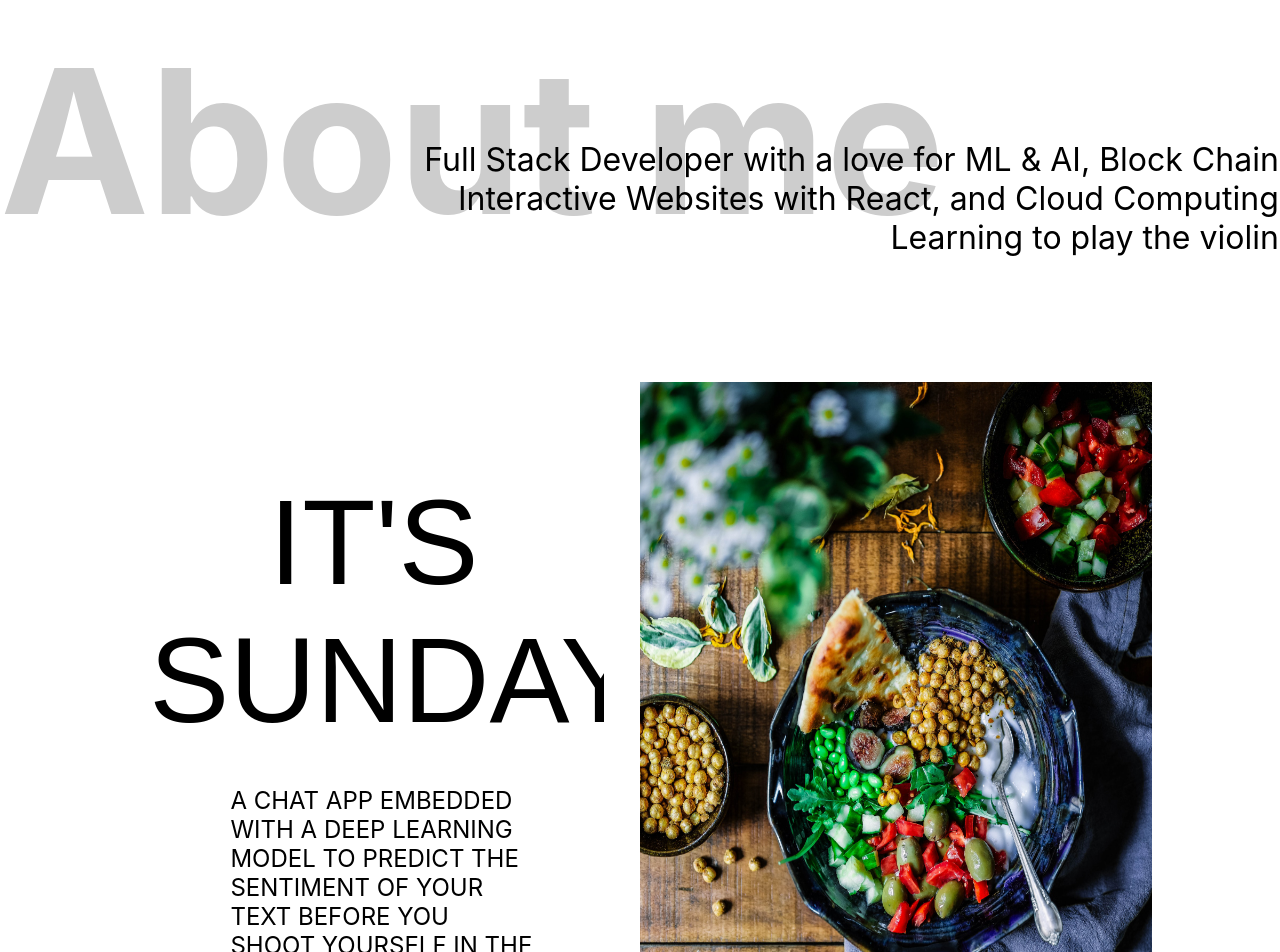
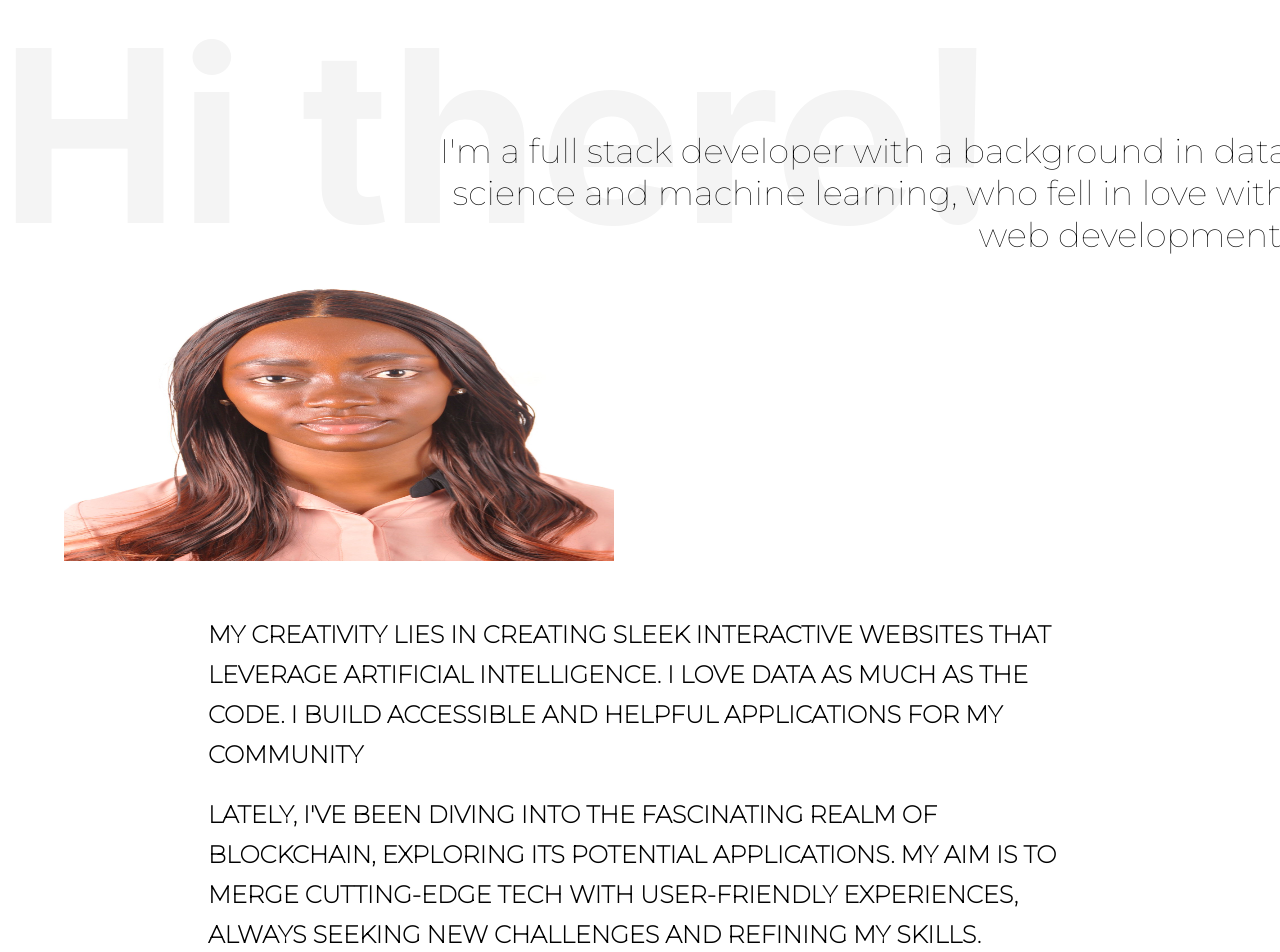
Before and after one commit to coderacheal/my-portfolio-website, a React (Create React App) app: page / in a window 1280 px wide. Shown: the part 880-1832 px from the top of the page. Built offline with nearby package versions, Linux system fonts and the light colour scheme; a web font is replaced by a local one.

Commit message:
Add about me session

```diff
--- a/src/components/AboutMe.jsx
+++ b/src/components/AboutMe.jsx
@@ -1,17 +1,18 @@
 import React, { useRef, useEffect } from 'react';
 import { useInView } from 'react-intersection-observer';
 import gsap from 'gsap';
+import headshot from '../assets/headshot.jpg';
 
 const AboutMe = () => {
   const element1Ref = useRef(null);
   const element2Ref = useRef(null);
 
   const { ref: ref1, inView: inView1 } = useInView({
-    threshold: 0.5, // Threshold for element 1
+    threshold: 0.5, triggerOnce: true, // Threshold for element 1
   });
 
   const { ref: ref2, inView: inView2 } = useInView({
-    threshold: 0.5, // Threshold for element 2
+    threshold: 0.5, triggerOnce: true, // Threshold for element 2
   });
 
   useEffect(() => {
@@ -36,10 +37,23 @@
     <div>
       <section className="about-me-section">
         <div ref={ref1}>
-          <h1 className="about-me" ref={element1Ref} style={{ opacity: 0, transform: 'translateY(-50px)' }}>About me</h1>
+          <h1 className="about-me" ref={element1Ref} style={{ opacity: 0, transform: 'translateY(-50px)' }}>Hi there!</h1>
         </div>
         <div ref={ref2} className="my-skills-div">
-          <p className="my-skills" ref={element2Ref} style={{ opacity: 0, transform: 'translateY(-50px)' }}>Full Stack Developer with a love for ML & AI, Block Chain, Interactive Websites with React, and Cloud Computing. Learning to play the violin. </p>
+          <p className="my-skills" ref={element2Ref} style={{ opacity: 0, transform: 'translateY(-0px)' }}
+          >
+            I'm a full stack developer with a background in data science and machine learning, who fell in love with web development.</p>
+        </div>
+        <div className='professional-photo-and-text'>
+          <div className='headshot-div'>
+            <img className='headshot' src={headshot}/>
+          </div>
+          <div className='more-about-me-div'>
+            <p className='more-about-me'>
+            MY CREATIVITY LIES IN CREATING SLEEK INTERACTIVE WEBSITES THAT LEVERAGE ARTIFICIAL INTELLIGENCE. I LOVE DATA AS MUCH AS THE CODE. I BUILD ACCESSIBLE AND HELPFUL APPLICATIONS FOR MY COMMUNITY </p>
+            <p className='more-about-me'>LATELY, I'VE BEEN DIVING INTO THE FASCINATING REALM OF BLOCKCHAIN, EXPLORING ITS POTENTIAL APPLICATIONS. MY AIM IS TO MERGE CUTTING-EDGE TECH WITH USER-FRIENDLY EXPERIENCES, ALWAYS SEEKING NEW CHALLENGES AND REFINING MY SKILLS. </p>
+            <p className='more-about-me'><i><u>OH, AND DID I MENTION?</u></i> I'M ALSO LEARNING TO PLAY THE VIOLIN TRYING TO CREATE BEAUTIFUL MELODIES IN MY SPARE TIME. </p>.
+          </div>
         </div>
       </section>
     </div>
--- a/src/components/Contact.jsx
+++ b/src/components/Contact.jsx
@@ -3,8 +3,8 @@
 const Contact = () => (
   <div className="contact-session">
     <div className="work-together">
-      <p>Want to work together?</p>
-      <p>Send me a message</p>
+      <p>WANT TO WORK TOGETHER</p>
+      <p>SEND ME A MESSAGE</p>
     </div>
     <div className="email-div">
       <a href="mailto:example@example.com" className="email">HELLO@RACHEAL</a>
--- a/src/components/ProjectCards.jsx
+++ b/src/components/ProjectCards.jsx
@@ -55,7 +55,7 @@
           >
             EVEREST
           </button>
-          <p className="project-brief">A CHAT APP EMBEDDED WITH A DEEP LEARNING MODEL</p>
+          <p className="project-brief">A FINANCE APP THAT ENABLES YOU TO TRACK YOUR EXPENSES BASED ON THE TYPE OF EXPENSES YOU DEFINE. COMPLETE WITH AUTHENTICATION, IT HELPS YOU STAY ON TOP OF THE DOLLAR</p>
         </div>
       </div>
       <div className="each-project">
@@ -68,7 +68,7 @@
           >
             WATER FALL
           </button>
-          <p className="project-brief">A CHAT APP EMBEDDED WITH A DEEP LEARNING MODEL</p>
+          <p className="project-brief">I CERTIFED AS A SCRUM MASTER TO BECOME A BETTER TEAM PLAYER AND DECIDED TO BUILD A PRODUCT MANAGEMENT TOOL FOR MY COMPANY WITH PURE JAVASCRIPT</p>
         </div>
         <button
           aria-label="third project"
--- a/src/components/ProjectDetails.jsx
+++ b/src/components/ProjectDetails.jsx
@@ -37,8 +37,19 @@
       <div>
         { divVisibility ? (
           <div className={projects.allProjectsImages} onWheel={handleScroll}>
-            <div>
-              <img src={project2} alt="" className={projects.projectImage} />
+            <div className={projects.projectPlusInfo}>
+              <div>
+                <img src={project2} alt="" className={projects.projectImage} />
+              </div>
+              <span />
+              <div className={projects.projectInfo}>
+                <p>01</p>
+                <p>Its Sunday</p>
+                <p>A CHAT APP EMBEDDED WITH A DEEP LEARNING MODEL</p>
+                <p>
+                  TO PREDICT THE SENTIMENT OF YOUR TEXT BEFORE YOU SHOOT YOURSELF IN THE FOOT
+                </p>
+              </div>
             </div>
             <div>
               <img src={project2} alt="" className={projects.projectImage} />
--- a/src/styles/about-me.css
+++ b/src/styles/about-me.css
@@ -1,26 +1,60 @@
+
 .about-me-section {
   position: relative;
+  margin: auto;
 }
 
 .about-me {
-  font-size: 200px;
-  color: rgb(205, 205, 205);
+  font-size: 240px;
+  color: rgb(244, 244, 244);
   margin: 0;
-
-  /* margin-left: 100px; */
-  margin-top: 100px;
-  opacity: 0.4;
+  margin-top: 70px;
+  opacity: 0.1;
 }
 
 .my-skills-div {
   position: absolute;
   left: 200px;
-  top: 120px;
+  top: 140px;
   width: 70%;
-  font-size: 32px;
+  font-size: 34px;
   text-align: right;
   margin-left: 15%;
+  font-family: 'Montserrat', sans-serif;
+  color: black;
 }
+.professional-photo-and-text {
+  display: flex;
+  width: 90%;
+  flex-direction: column;
+  margin: auto;
+}
+
+.headshot {
+  height: 280px;
+  width: 550px;
+  margin-bottom: 30px;
+}
+
+.more-about-me-div {
+  display: flex;
+  flex-direction: column;
+}
+
+.more-about-me {
+  width: 75%;
+  font-size: 24px;
+  align-self: flex-end;
+  line-height: 40px;
+  margin-bottom: 30px;
+  font-weight: bold;
+  margin: auto;
+  margin-top: 20px;
+  font-family: 'Montserrat', sans-serif;
+}
+
+
+/* bubble nightmare */
 
 .pubbles-div {
   margin: auto;
--- a/src/styles/contact.css
+++ b/src/styles/contact.css
@@ -138,8 +138,9 @@
 /* new contact  */
 .contact-session {
   margin-top: 120px;
-  background-color: rgb(255, 248, 239);
-  background-color: rgb(254, 244, 230);
+  /* background-color: rgb(255, 248, 239); */
+  /* background-color: rgb(254, 244, 230); */
+  background-color: #f0f0f0;
 }
 .work-together {
   display: flex;
@@ -149,7 +150,7 @@
 }
 
 .work-together p {
-  width: 14%;
+  width: 17%;
   font-size: 24px;
   margin-top: 50px;
 }
@@ -159,6 +160,12 @@
   width: 90%;
   margin: auto;
   margin-top: 40px;
+  transition: 1s ease-in-out;
+}
+
+.email-div:hover {
+  opacity: 0.7;
+  text-decoration: wavy;
 }
 
 .email {
@@ -166,4 +173,5 @@
   color: black;
   font-size: 120px;
   text-decoration: underline;
+  /* transition: 1s ease-in-out; */
 }
--- a/src/styles/footer.css
+++ b/src/styles/footer.css
@@ -4,17 +4,13 @@
   justify-content: space-between;
   color: black;
   text-align: center;
-  /* font-weight: bold; */
   padding: 50px 0;
   margin: auto;
-  /* margin-right: 5%; */
-  /* margin-left: 10%; */
-  /* background-color: red; */
 }
 
 .footer-component {
-  /* background-color: #e1dfdd; */
-  background-color: rgb(254, 244, 230);
+  /* background-color: rgb(254, 244, 230); */
+  background-color: #f0f0f0;
   padding-top: 50px;
 }
 
--- a/src/styles/projects.module.css
+++ b/src/styles/projects.module.css
@@ -87,3 +87,19 @@
 .projectListView p:hover {
   opacity: 0.7;
 }
+
+.projectInfo {
+  color: black;
+  width: 250px;
+  background-color: white;
+}
+
+.projectPlusInfo {
+  display: flex;
+
+
+}
+
+.projectInfo p {
+  width: 80%;
+}
```
Also changed, not shown: src/components/HonourableMentions.jsx (added, +11 -0 lines), src/assets/headshot.jpg (added), src/assets/my_headshot.jpg (added).
